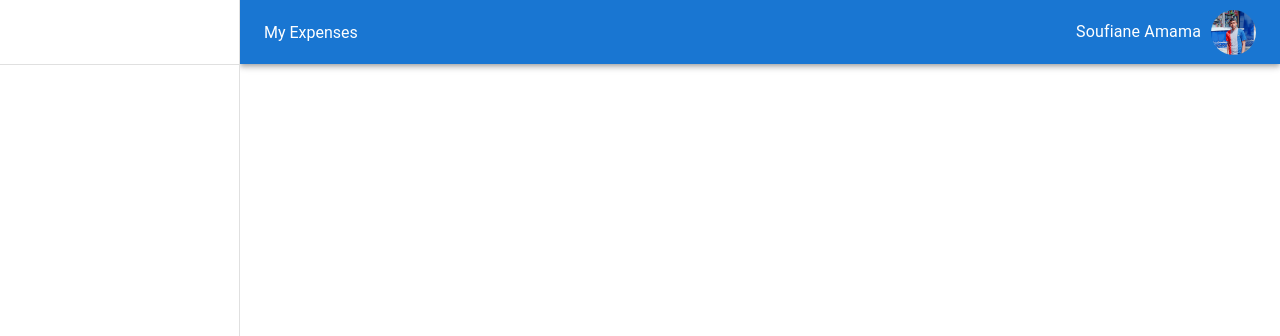
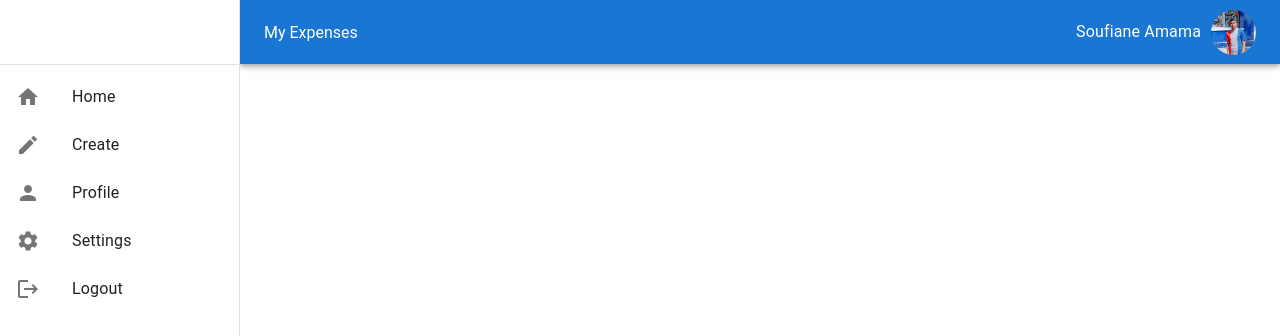
Before and after one commit to Soufiane-Amama/Material_UI_Project_React, a React (Create React App) app: page / in a window 1280 px wide. Shown: the top 336 px of the page. Built offline with nearby package versions, Linux system fonts and the light colour scheme; the HTML template or start-up script is replaced by a standard one.

Commit message:
Development stage 7 - MUI List & ListItem Components

```diff
--- a/src/components/Drawer/DrawerComponent.jsx
+++ b/src/components/Drawer/DrawerComponent.jsx
@@ -1,16 +1,12 @@
-/* eslint-disable no-undef */
-// @ts-nocheck
-import Drawer from '@mui/material/Drawer';
-import Toolbar from '@mui/material/Toolbar';
-// import List from '@mui/material/List';
-import Divider from '@mui/material/Divider';
-// import ListItem from '@mui/material/ListItem';
-// import ListItemButton from '@mui/material/ListItemButton';
-// import ListItemIcon from '@mui/material/ListItemIcon';
-// import ListItemText from '@mui/material/ListItemText';
-// import InboxIcon from '@mui/icons-material/MoveToInbox';
-// import MailIcon from '@mui/icons-material/Mail';
-
+import Drawer from "@mui/material/Drawer";
+import Toolbar from "@mui/material/Toolbar";
+import List from "@mui/material/List";
+import Divider from "@mui/material/Divider";
+import ListItem from "@mui/material/ListItem";
+import ListItemButton from "@mui/material/ListItemButton";
+import ListItemIcon from "@mui/material/ListItemIcon";
+import ListItemText from "@mui/material/ListItemText";
+import { Home, Create, Person, Settings, Logout } from "@mui/icons-material";
 
 const DrawerComponent = ({ drawerWidth }) => {
   return (
@@ -18,9 +14,9 @@ const DrawerComponent = ({ drawerWidth }) => {
       sx={{
         width: `${drawerWidth}px`,
         flexShrink: 0,
-          '& .MuiDrawer-paper': {
+        "& .MuiDrawer-paper": {
           width: `${drawerWidth}px`,
-            boxSizing: 'border-box',
+          boxSizing: "border-box",
         },
       }}
       variant="permanent"
@@ -29,8 +25,54 @@ const DrawerComponent = ({ drawerWidth }) => {
       <Toolbar />
       <Divider />
 
+      <List>
+        <ListItem disablePadding>
+          <ListItemButton>
+            <ListItemIcon>
+              <Home />
+            </ListItemIcon>
+            <ListItemText primary="Home" />
+          </ListItemButton>
+        </ListItem>
+
+        <ListItem disablePadding>
+          <ListItemButton>
+            <ListItemIcon>
+              <Create />
+            </ListItemIcon>
+            <ListItemText primary="Create" />
+          </ListItemButton>
+        </ListItem>
+
+        <ListItem disablePadding>
+          <ListItemButton>
+            <ListItemIcon>
+              <Person />
+            </ListItemIcon>
+            <ListItemText primary="Profile" />
+          </ListItemButton>
+        </ListItem>
+
+        <ListItem disablePadding>
+          <ListItemButton>
+            <ListItemIcon>
+              <Settings />
+            </ListItemIcon>
+            <ListItemText primary="Settings" />
+          </ListItemButton>
+        </ListItem>
+
+        <ListItem disablePadding>
+          <ListItemButton>
+            <ListItemIcon>
+              <Logout />
+            </ListItemIcon>
+            <ListItemText primary="Logout" />
+          </ListItemButton>
+        </ListItem>
+      </List>
     </Drawer>
-  )
-}
+  );
+};
 
-export default DrawerComponent
+export default DrawerComponent;
```
Lines whose indentation alone changed are shown as unchanged.
